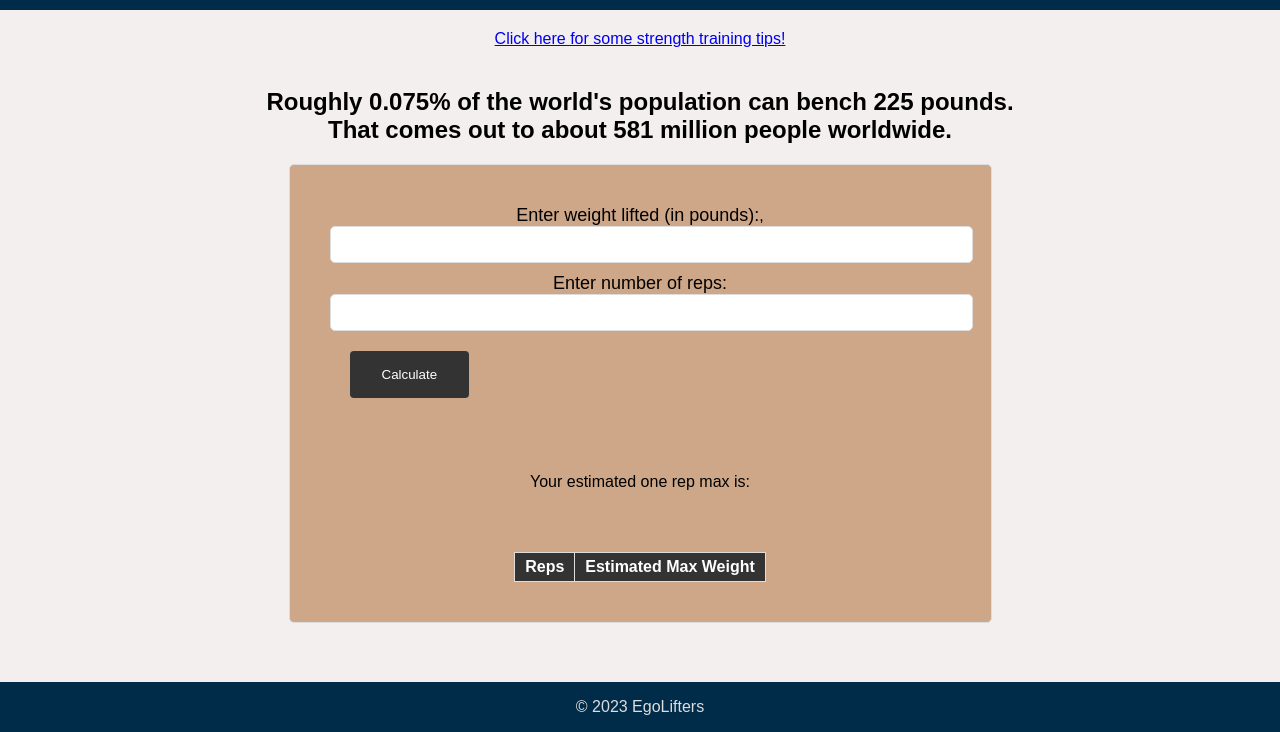
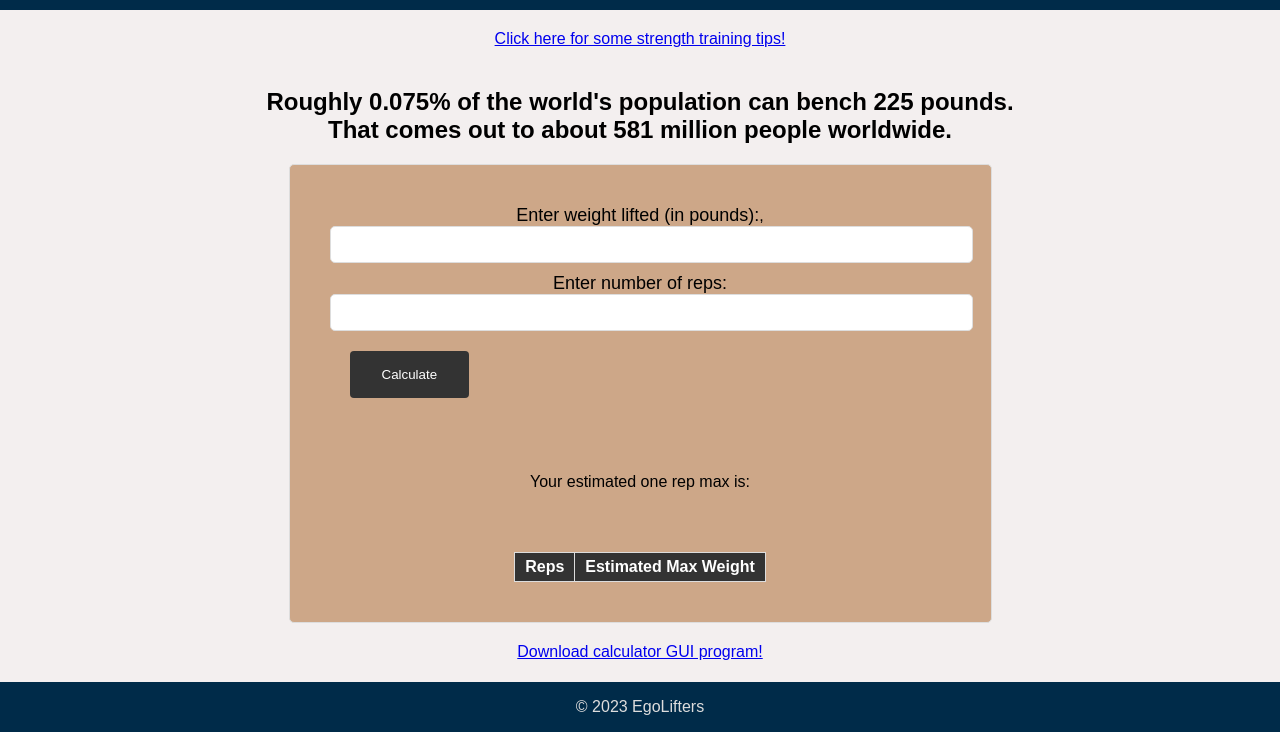
Before and after one commit to Jwhorton23/ORM-Calculator, a plain HTML site: page index.html in a window 1280 px wide. Shown: the part 68-800 px from the top of the page. Drawn offline with Linux system fonts and the light colour scheme.

Commit message:
Added downloadable GUI file to the index.html file.

```diff
--- a/index.html
+++ b/index.html
@@ -37,7 +37,7 @@
           </div>
         </div>
       </section>
-
+      <a href="ORM_Calculator.exe" download>Download calculator GUI program!</a>
     </main>
     <footer>
       <p>© 2023 EgoLifters</p>
```
